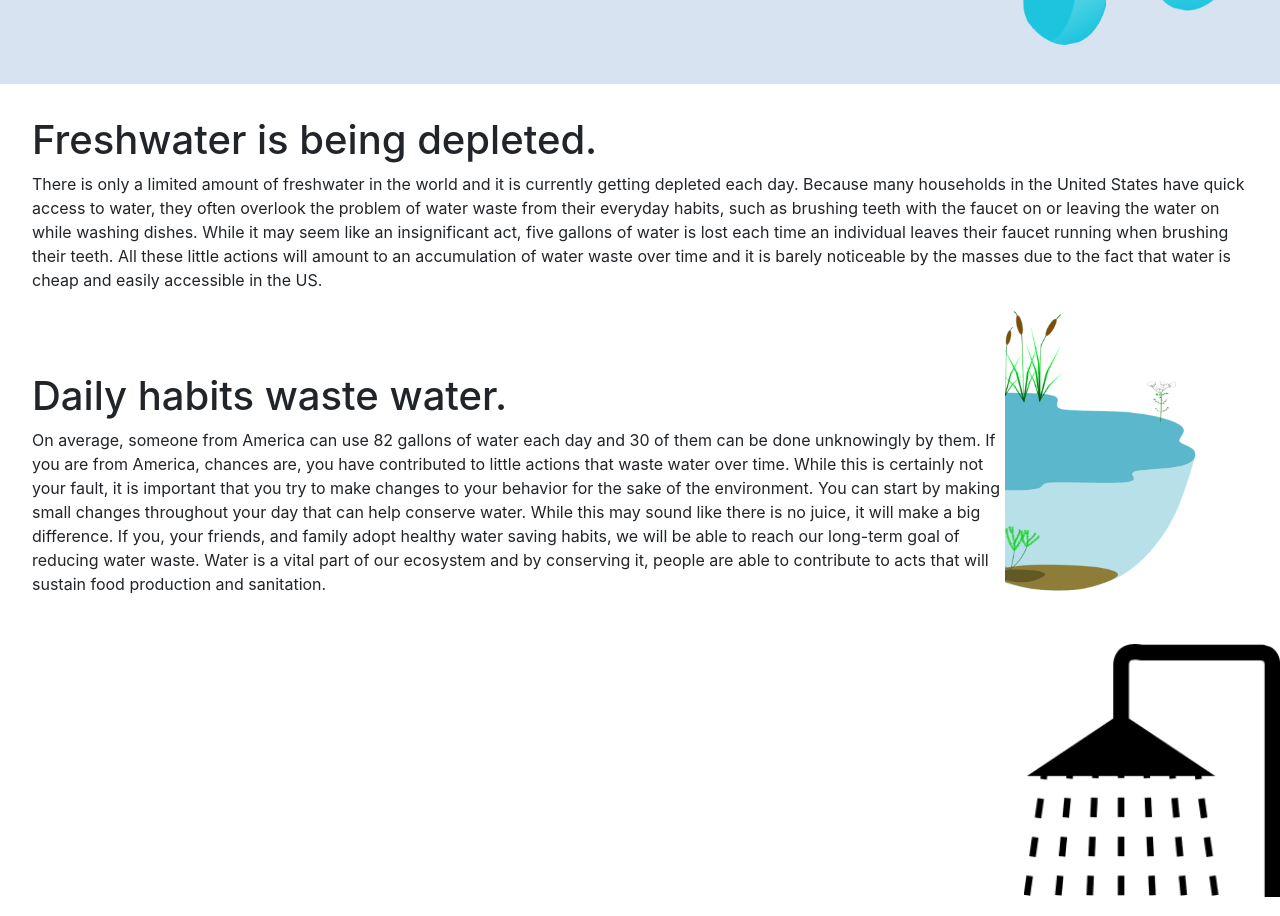
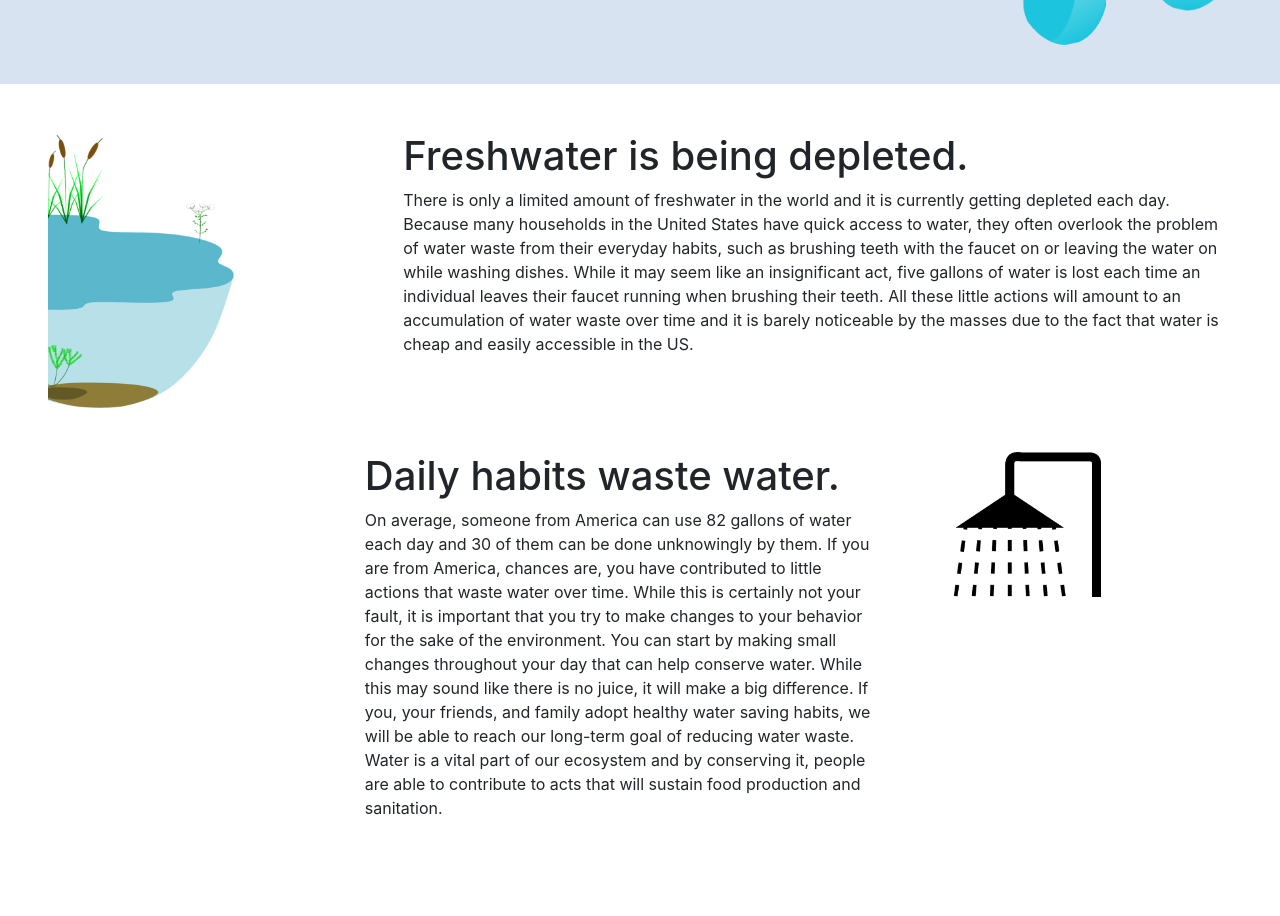
Before and after one commit to UW-INFO442-AU21/group7-smartwater, a React (Create React App) app: page / in a window 1280 px wide. Shown: the part 380-1296 px from the top of the page. Built offline with nearby package versions, Linux system fonts and the light colour scheme.

Commit message:
fixed dishwash vs handwash and spacing

```diff
--- a/src/Pages/Home.js
+++ b/src/Pages/Home.js
@@ -15,25 +15,29 @@ export default function Home() {
                 Water is a vital resource and essential for all of life. By wasting water, people are taking a vital resource for granted and limiting availability for those who actually need it. It is important that we take necessary actions in conserving it for our future.
             </p>
             <img id="waterdrop" src={pic1} alt="water drops" />
+            </div>
 
-
-            </div>
             <div className="secondsection">
+                <div id='freshwaterparagraph'>
                     <h1>Freshwater is being depleted.</h1>
                     <p>There is only a limited amount of freshwater in the world and it is currently getting depleted each day. Because many households in the United States have quick access to water, they often overlook the problem of water waste from their everyday habits, such as brushing teeth with the faucet on or leaving the water on while washing dishes. While it may seem like an
                     insignificant act, five gallons of water is lost each time an individual leaves their faucet running
                     when brushing their teeth. All these little actions will amount to an accumulation of water waste
                     over time and it is barely noticeable by the masses due to the fact that water is cheap and easily
                     accessible in the US.</p>
-               <img align = "left" id="waterdrop" src={pic2} alt="water pond" />
                </div>
+               <img align = "left" id="waterpond" src={pic2} alt="water pond" />
+            </div>
+
             <div className="thirdsection">
+                <div id='dailyhabitsparagraph'>
                     <h1>Daily habits waste water.</h1>
                     <p>On average, someone from America can use 82 gallons of water each day and 30 of them can be done unknowingly by them. If you are from America, chances are, you have contributed to little actions that waste water over time. While this is certainly not your fault, it is important that you try to make changes to your behavior for the sake of the environment.
                     You can start by making small changes throughout your day that can help conserve water. While this may sound like there is no juice, it will make a big difference. If you, your friends, and family adopt healthy water saving habits, we will be able to reach our long-term goal of reducing water waste. Water is a vital part of our ecosystem and by conserving it,
                     people are able to contribute to acts that will sustain food production and sanitation.</p>
                 </div>
-            <img align = "right" id="waterdrop" src={pic3} alt="shower" />
+                <img align = "right" id="shower" src={pic3} alt="shower" />
+            </div>
         </div>
     )
 }
--- a/src/Pages/KitchenPage.js
+++ b/src/Pages/KitchenPage.js
@@ -1,7 +1,9 @@
 import React from 'react';
 import Navigation from '../Components/Navigation';
 import {NavBar} from '../Components/NavBar';
-import faucet from './img/faucet.png';
+import faucet from './img/faucet.png'
+import handwash from './img/handwash.png';
+import dishwash from './img/dishwasher.png';
 
 
 export default function KitchenPage() {
@@ -16,7 +18,7 @@ export default function KitchenPage() {
          <button id="myBtn"  onClick={()=> {
           let modal = document.getElementById("myModal");
           modal.style.display = "block";
-        }}><img src={faucet}></img></button>
+        }}><img src={handwash}></img></button>
 
       <div id="myModal" class="modal">
         <div class="modal-content">
@@ -42,7 +44,7 @@ Repeat this process until all of your dishes are done. Feel free to incrementall
       <button id="mydishBtn" onClick={()=>{
         let modal = document.getElementById("mydishModal");
         modal.style.display = "block";
-      }}>Dish</button>
+      }}><img src={dishwash}></img></button>
       <div id="mydishModal" class="modal">
         <div class="modal-content">
 
--- a/src/index.css
+++ b/src/index.css
@@ -39,8 +39,8 @@ code {
   overflow: hidden;
 }
 
-.secondsection, .thirdsection {
-  padding: 2rem;
+.secondsection {
+  padding: 3rem;
 }
 
 /* The Modal (background) */
@@ -96,6 +96,33 @@ code {
   width: 20%;
 }
 
+#waterpond {
+  float: left;
+  width: 20%;
+}
+
+#freshwaterparagraph {
+  float: right;
+  width: 70%;
+}
+
+.thirdsection {
+  padding: 5rem;
+  float: left;
+  width: 70%;
+  text-align: left;
+}
+
+#dailyhabitsparagraph {
+  float: left;
+  width: 70%;
+}
+
+#shower {
+  float: right;
+  width: 20%;
+}
+
 @media (max-width: 800px){
   .firstsection img {
     display: none;
@@ -104,4 +131,20 @@ code {
   .waterparagraph {
     width: 100%;
   }
+
+  .secondsection img {
+    display: none;
+  }
+
+  #freshwaterparagraph {
+    width: 100%;
+  }
+
+  .thirdsection img {
+    display: none;
+  }
+
+  #dailyhabitsparagraph {
+    width: 100%;
+  }
 }
```
Also changed, not shown: src/Pages/img/dishwasher.png (added), src/Pages/img/handwash.png (added). Lines whose indentation alone changed are shown as unchanged.
